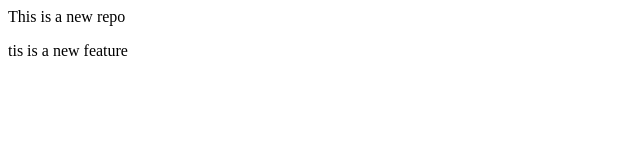
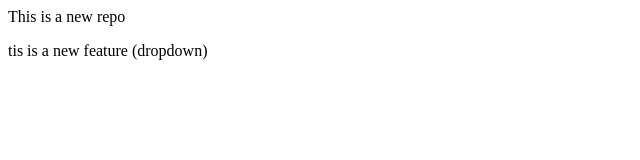
Before and after one commit to pradyut772/localRepo, a plain HTML site: page index.html in a window 1280 px wide. Shown: the full height of the page, 0-640 px from the left. Drawn offline with Linux system fonts and the light colour scheme.

```diff
--- a/index.html
+++ b/index.html
@@ -1,2 +1,2 @@
 <p> This is  a new repo</p>
-<p>tis is  a new feature</p>
+<p>tis is  a new feature (dropdown)</p>
```
